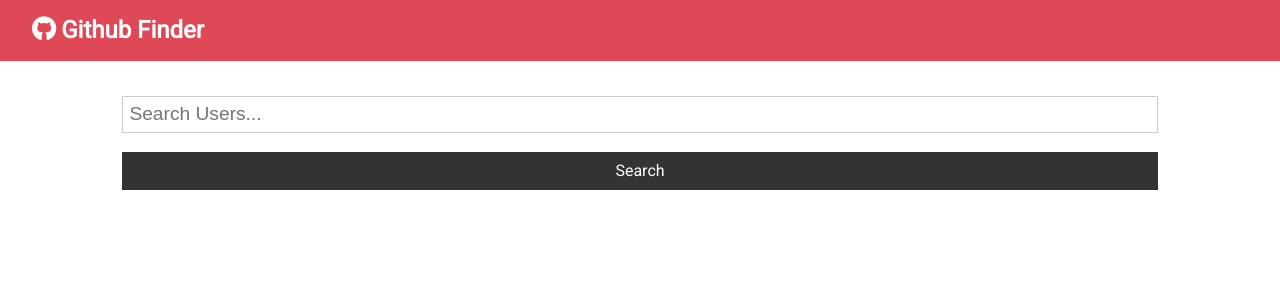
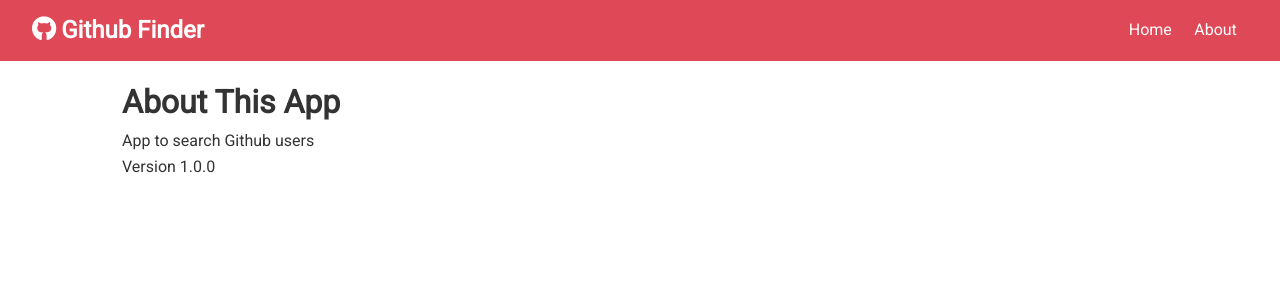
Before and after one commit to arigatopix/react-front-to-back, a React (Create React App) app in the folder github-finder/: page /about in a window 1280 px wide. Shown: the top 300 px of the page. Built offline with nearby package versions, Linux system fonts and the light colour scheme.

Commit message:
Use Router, Route, Switch, Link

```diff
--- a/github-finder/package.json
+++ b/github-finder/package.json
@@ -6,6 +6,7 @@
     "axios": "^0.19.0",
     "react": "^16.8.6",
     "react-dom": "^16.8.6",
+    "react-router-dom": "^5.0.1",
     "react-scripts": "3.0.1"
   },
   "scripts": {
--- a/github-finder/src/App.js
+++ b/github-finder/src/App.js
@@ -1,9 +1,11 @@
-import React, { Component } from 'react';
+import React, { Component, Fragment } from 'react';
+import { BrowserRouter as Router, Switch, Route } from 'react-router-dom';
 import './App.css';
 import Navbar from './components/layout/Navbar';
 import Alert from './components/layout/Alert';
 import Users from './components/users/Users';
 import Search from './components/users/Search';
+import About from './components/pages/About';
 import axios from 'axios';
 
 class App extends Component {
@@ -52,9 +54,16 @@ class App extends Component {
   render() {
     const { users, loading, alert } = this.state;
     return (
+      <Router>
         <div>
           <Navbar />
           <div className="container">
+            <Switch>
+              <Route
+                exact
+                path="/"
+                render={() => (
+                  <Fragment>
                     <Alert alert={alert} />
                     <Search
                       searchUsers={this.searchUsers}
@@ -63,8 +72,14 @@ class App extends Component {
                       setAlert={this.setAlert}
                     />
                     <Users users={users} loading={loading} />
+                  </Fragment>
+                )}
+              />
+              <Route path="/about" exact component={About} />
+            </Switch>
           </div>
         </div>
+      </Router>
     );
   }
 }
@@ -82,4 +97,9 @@ export default App;
  *  - สามารถใช้ JavaScript ใน JSX ได้ โดยใช้ {javascript code}
  *  - สร้าง function ใน function render ไม่ต้องใช้ this
  *  - สร้าง function ใน class ใช้ this.foo() เพื่อชี้ไปยัง object ใน class
+ * ====
+ * react-router-dom :
+ *  - Router ครอบทุก component
+ *  - Switch สำหรับบอกว่า Route แสดงผล render หรือ component แตกต่างไปตาม path
+ *  - อย่าลืม !!! component ต้องครอบด้วย <div> ถ้าไม่ชอบก็ใช้ Fragment
  */
--- a/github-finder/src/components/layout/Navbar.js
+++ b/github-finder/src/components/layout/Navbar.js
@@ -1,5 +1,6 @@
 import React from 'react';
 import PropTypes from 'prop-types';
+import { Link } from 'react-router-dom';
 
 const Navbar = ({ icon, title }) => {
   return (
@@ -7,6 +8,14 @@ const Navbar = ({ icon, title }) => {
       <h1>
         <i className={icon} /> {title}
       </h1>
+      <ul>
+        <li>
+          <Link to="/">Home</Link>
+        </li>
+        <li>
+          <Link to="/about">About</Link>
+        </li>
+      </ul>
     </nav>
   );
 };
@@ -23,3 +32,8 @@ Navbar.propTypes = {
 };
 
 export default Navbar;
+
+/**
+ * ใช้ Link จาก react-router-dom เพื่อเปลี่ยนหน้า (เปลี่ยน Route ด้วย Switch กับ Route)
+ * ใช้แทน <a> ได้เลย
+ */
--- /dev/null
+++ b/github-finder/src/components/pages/About.js
@@ -0,0 +1,13 @@
+import React from 'react';
+
+const About = () => {
+  return (
+    <div>
+      <h1>About This App</h1>
+      <p>App to search Github users</p>
+      <p>Version 1.0.0</p>
+    </div>
+  );
+};
+
+export default About;
```
Also changed, not shown: 1 other file (tests, documents, lock files or other folders). Lines whose indentation alone changed are shown as unchanged.
